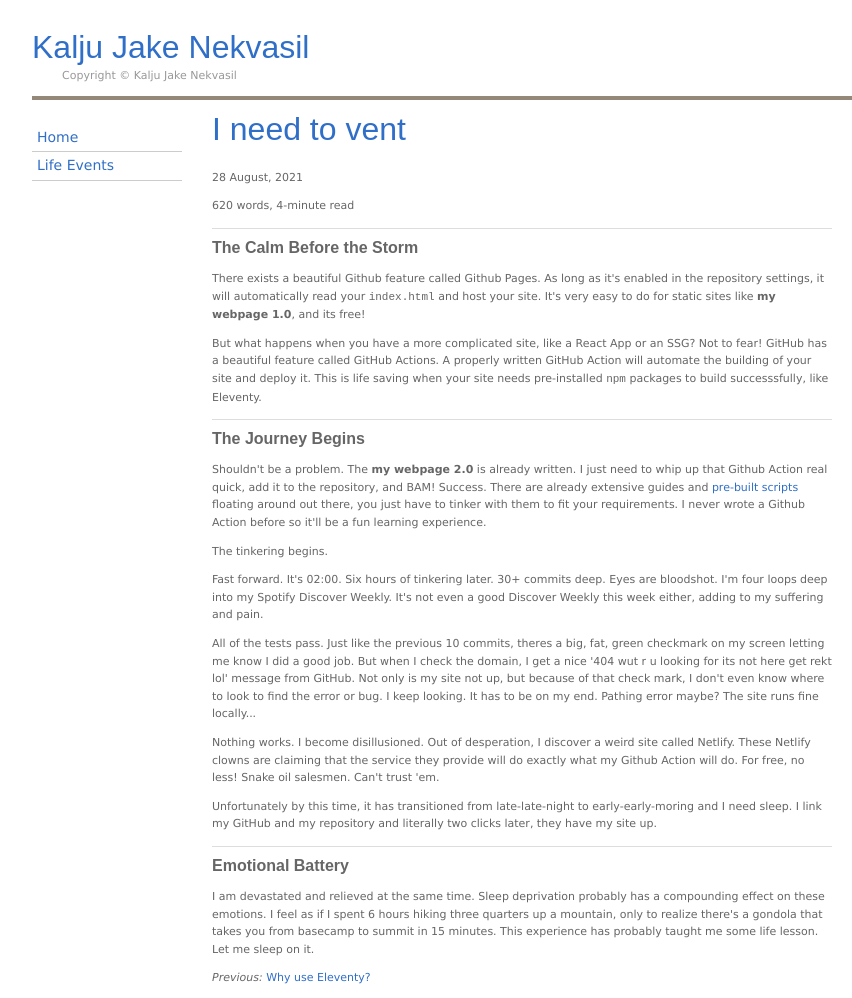
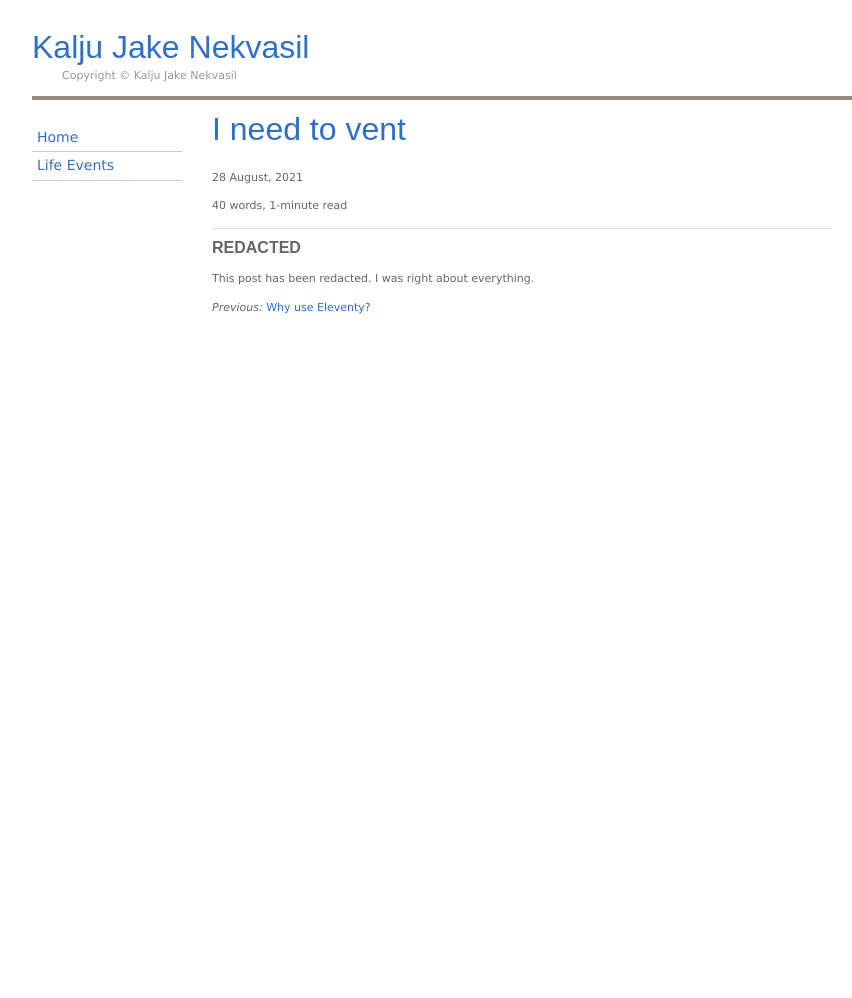
Before and after one commit to knekvasil/a-first-blog, an Eleventy site: page src/articles/article-02.md in a window 1280 px wide. Shown: the full height of the page, 108-960 px from the left. After the commit the page ends 800 px from the top, so only its background shows below. Built offline with nearby package versions, Linux system fonts and the light colour scheme; Eleventy itself is replaced by a stand-in of ours; files that its build step writes are made by us from their sources; no server answers.

Commit message:
article 2 redact

```diff
--- a/src/articles/article-02.md
+++ b/src/articles/article-02.md
@@ -8,26 +8,6 @@ tags:
   - Netlify
 ---
 
-## The Calm Before the Storm
+## REDACTED
 
-There exists a beautiful Github feature called Github Pages. As long as it's enabled in the repository settings, it will automatically read your `index.html` and host your site. It's very easy to do for static sites like <b>my webpage 1.0</b>, and its free!
-
-But what happens when you have a more complicated site, like a React App or an SSG? Not to fear! GitHub has a beautiful feature called GitHub Actions. A properly written GitHub Action will automate the building of your site and deploy it. This is life saving when your site needs pre-installed `npm` packages to build successsfully, like Eleventy.
-
-## The Journey Begins
-
-Shouldn't be a problem. The <b>my webpage 2.0</b> is already written. I just need to whip up that Github Action real quick, add it to the repository, and BAM! Success. There are already extensive guides and [pre-built scripts](https://github.com/peaceiris/actions-gh-pages) floating around out there, you just have to tinker with them to fit your requirements. I never wrote a Github Action before so it'll be a fun learning experience.
-
-The tinkering begins.
-
-Fast forward. It's 02:00. Six hours of tinkering later. 30+ commits deep. Eyes are bloodshot. I'm four loops deep into my Spotify Discover Weekly. It's not even a good Discover Weekly this week either, adding to my suffering and pain.
-
-All of the tests pass. Just like the previous 10 commits, theres a big, fat, green checkmark on my screen letting me know I did a good job. But when I check the domain, I get a nice '404 wut r u looking for its not here get rekt lol' message from GitHub. Not only is my site not up, but because of that check mark, I don't even know where to look to find the error or bug. I keep looking. It has to be on my end. Pathing error maybe? The site runs fine locally...
-
-Nothing works. I become disillusioned. Out of desperation, I discover a weird site called Netlify. These Netlify clowns are claiming that the service they provide will do exactly what my Github Action will do. For free, no less! Snake oil salesmen. Can't trust 'em.
-
-Unfortunately by this time, it has transitioned from late-late-night to early-early-moring and I need sleep. I link my GitHub and my repository and literally two clicks later, they have my site up.
-
-## Emotional Battery
-
-I am devastated and relieved at the same time. Sleep deprivation probably has a compounding effect on these emotions. I feel as if I spent 6 hours hiking three quarters up a mountain, only to realize there's a gondola that takes you from basecamp to summit in 15 minutes. This experience has probably taught me some life lesson. Let me sleep on it.
+This post has been redacted. I was right about everything.
```
